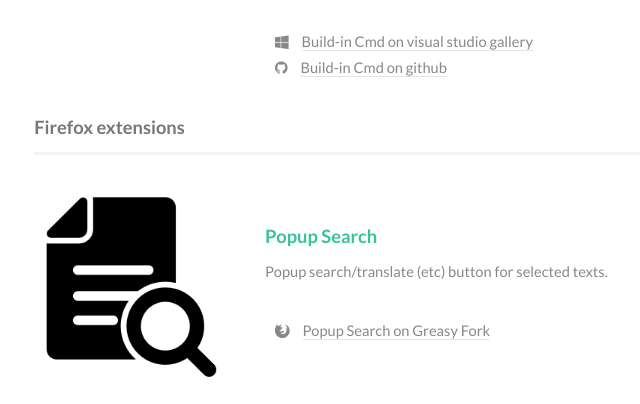
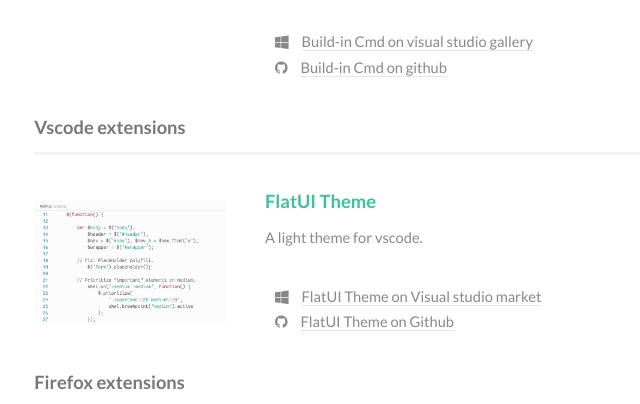
Before and after one commit to zhangjc929/zhangjc929.github.io, a plain HTML site: page index.html in a window 1280 px wide. Shown: the part 2194-2598 px from the top of the page, without its empty margins (151-791 px from the left). Drawn offline with Linux system fonts and the light colour scheme.

Commit message:
vscode flat theme

```diff
--- a/index.html
+++ b/index.html
@@ -175,6 +175,29 @@
 						</article>
 					</div>
 
+					<!--Vscode div-->
+					<div class="features">
+						<h4>Vscode extensions</h4>
+						<article>
+							<a href="#" class="image"><img src="images/code-flat.png" alt="" /></a>
+							<div class="inner">
+								<h4 class="green">FlatUI Theme</h4>
+								<p>
+									A light theme for vscode.
+								</p>
+								<i class="fa fa-windows space"></i>
+								<a href="https://marketplace.visualstudio.com/items?itemName=lkytal.FlatUI">
+									FlatUI Theme on Visual studio market
+								</a>
+								<br>
+								<i class="fa fa-github space"></i>
+								<a href="https://github.com/lkytal/vscode-theme-flatui">
+									FlatUI Theme on Github
+								</a>
+							</div>
+						</article>
+					</div>
+
 					<!--Firefox div-->
 					<div class="features">
 						<h4>Firefox extensions</h4>
@@ -222,6 +245,7 @@
 							</div>
 						</article>
 					</div>
+
 				</div>
 			</section>
 
```
Also changed, not shown: images/code-flat.png (added).
